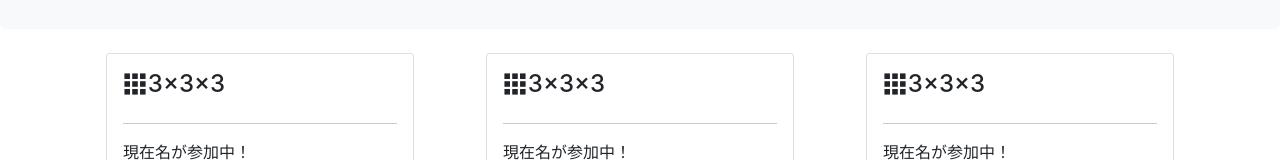
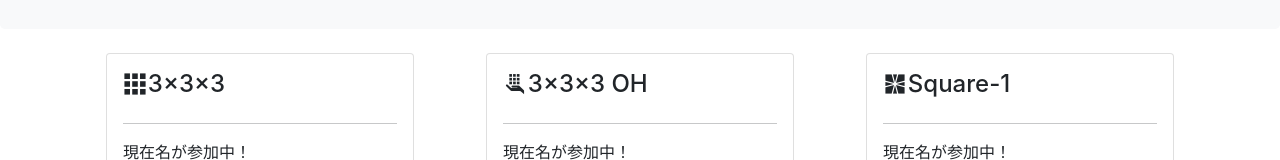
Before and after one commit to ky12228121/JIMContest, a React (Create React App) app: page / in a window 1280 px wide. Shown: the part 305-465 px from the top of the page. Built offline with nearby package versions, Linux system fonts and the light colour scheme; no server answers; what aws-amplify would draw is missing.

Commit message:
トップページにコンテストタイプ追加

```diff
--- a/src/Components/ContestCard.tsx
+++ b/src/Components/ContestCard.tsx
@@ -3,16 +3,23 @@ import { useHistory } from 'react-router';
 
 const ContestCard = (props: any) => {
   const history = useHistory();
-
-  const contestData = props.contestData;
+  const type = props.type;
+  let icon = <div />;
+  if (type === '3×3×3') {
+    icon = <h4 className="cubing-icon event-333 col-1"></h4>;
+  } else if (type === '3×3×3 OH') {
+    icon = <h4 className="cubing-icon event-333oh col-1"></h4>;
+  } else if (type === 'Square-1') {
+    icon = <h4 className="cubing-icon event-sq1 col-1"></h4>;
+  }
   return (
     <div className="container">
       <div className="card">
         <div className="card-body">
           <div className="card-title">
             <div className="row">
-              <h4 className="cubing-icon event-333 col-1"></h4>
-              <h4 className="col">3×3×3</h4>
+              {icon}
+              <h4 className="col">{type}</h4>
             </div>
             <hr color="#000000" />
           </div>
@@ -25,7 +32,12 @@ const ContestCard = (props: any) => {
           </div>
         </div>
         <div className="card-footer text-end">
-          <div className="btn btn-primary" onClick={() => {}}>
+          <div
+            className="btn btn-primary"
+            onClick={() => {
+              history.push(`contest/${type}`);
+            }}
+          >
             Go!
           </div>
         </div>
--- a/src/Pages/TopPage.tsx
+++ b/src/Pages/TopPage.tsx
@@ -167,13 +167,13 @@ const TopPage = () => {
       <div className="container">
         <div className="row">
           <div className="col">
-            <ContestCard contestData={{}} />
+            <ContestCard type="3×3×3" />
           </div>
           <div className="col">
-            <ContestCard contestData={{}} />
+            <ContestCard type="3×3×3 OH" />
           </div>
           <div className="col">
-            <ContestCard contestData={{}} />
+            <ContestCard type="Square-1" />
           </div>
         </div>
       </div>
```
